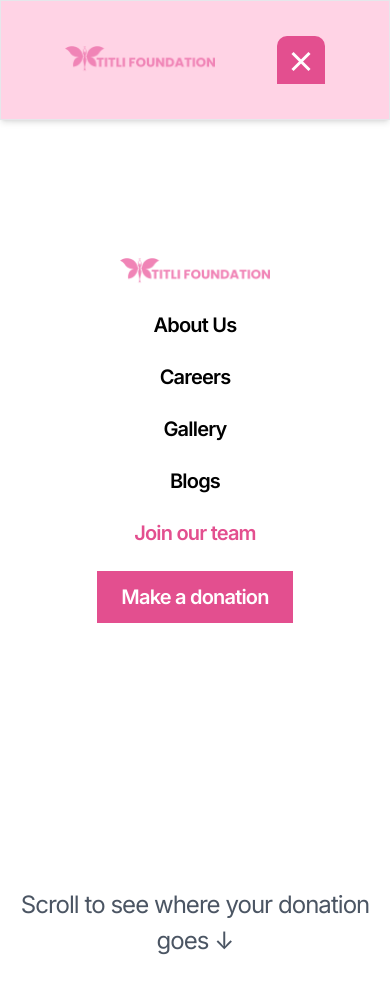
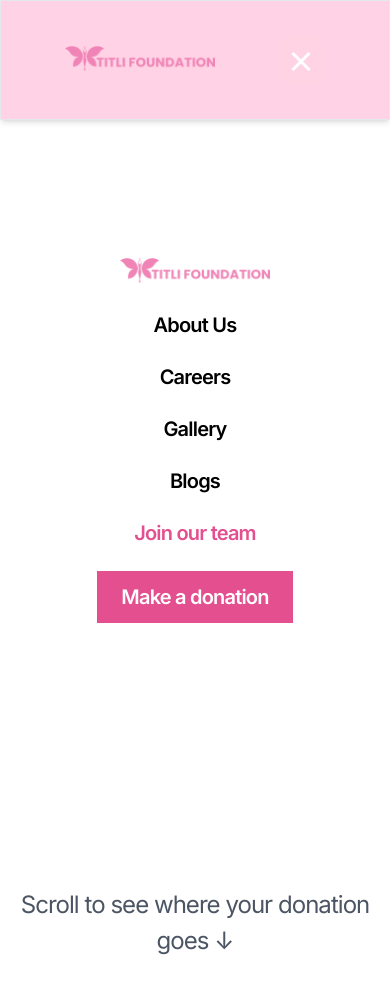
Before and after one commit to kunalbawliya/copy-titli-website, a Next.js app: page / in a window 390 px wide. Both pictures are taken after a click on the button "Toggle Menu". Shown: the top 994 px of the page. Built offline with nearby package versions, Linux system fonts and the light colour scheme; a web font is replaced by a local one.

Commit message:
Mobile Responsiveness

```diff
--- a/components/Navbar.js
+++ b/components/Navbar.js
@@ -147,7 +147,7 @@ export default function Navbar({ donatePage }) {
           >
             {dropdownVisible && (
               <div
-                className={`absolute inset-0 p-4 bg-pink rounded-t-[10px] rounded-b-none z-[-1] transition-opacity duration-300 ${fadeIn ? "opacity-100" : "opacity-0"}`}
+                className={`absolute inset-0 p-4 bg-[#FFD3E5]/90 rounded-t-[10px] rounded-b-none z-[-1] transition-opacity duration-300 ${fadeIn ? "opacity-100" : "opacity-0"}`}
               />
             )}
             <span
```
